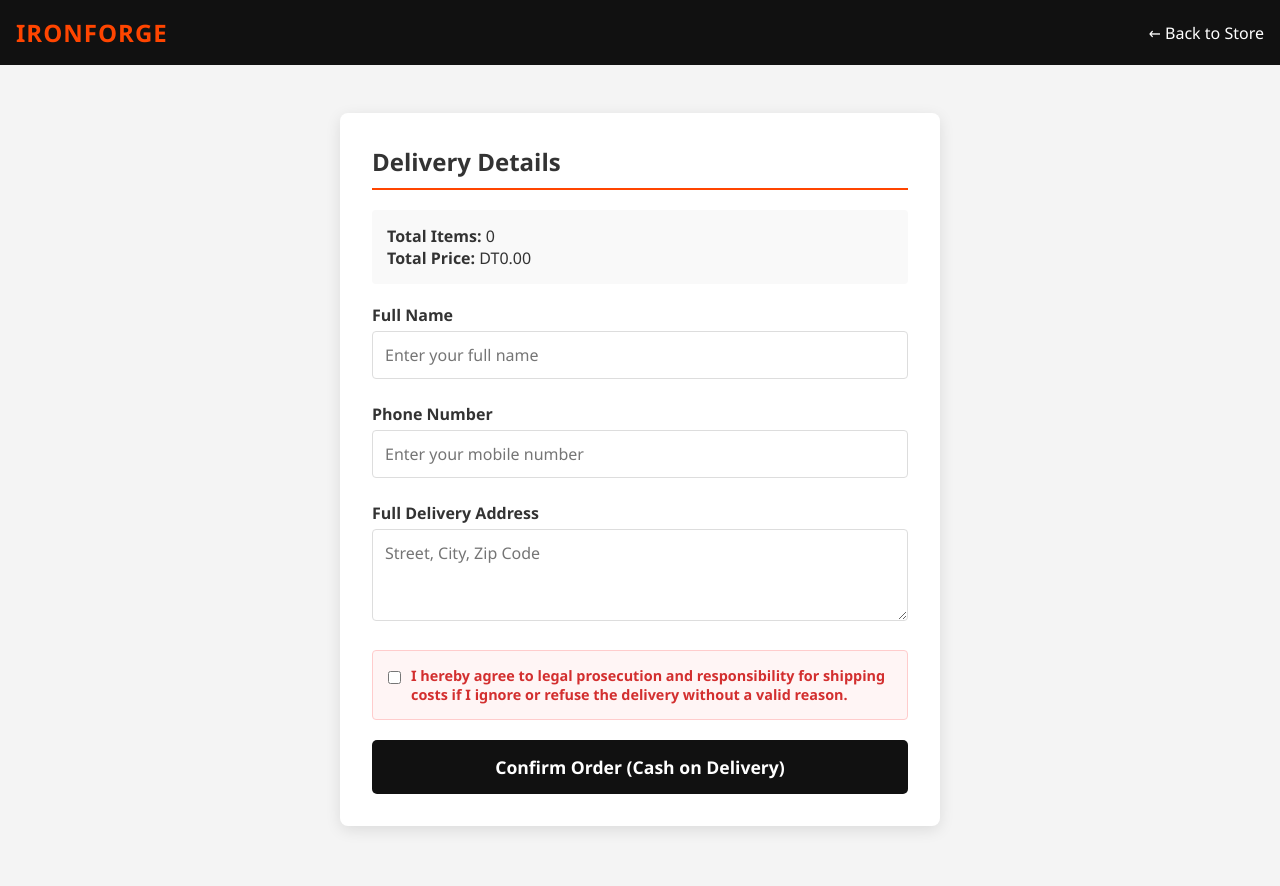
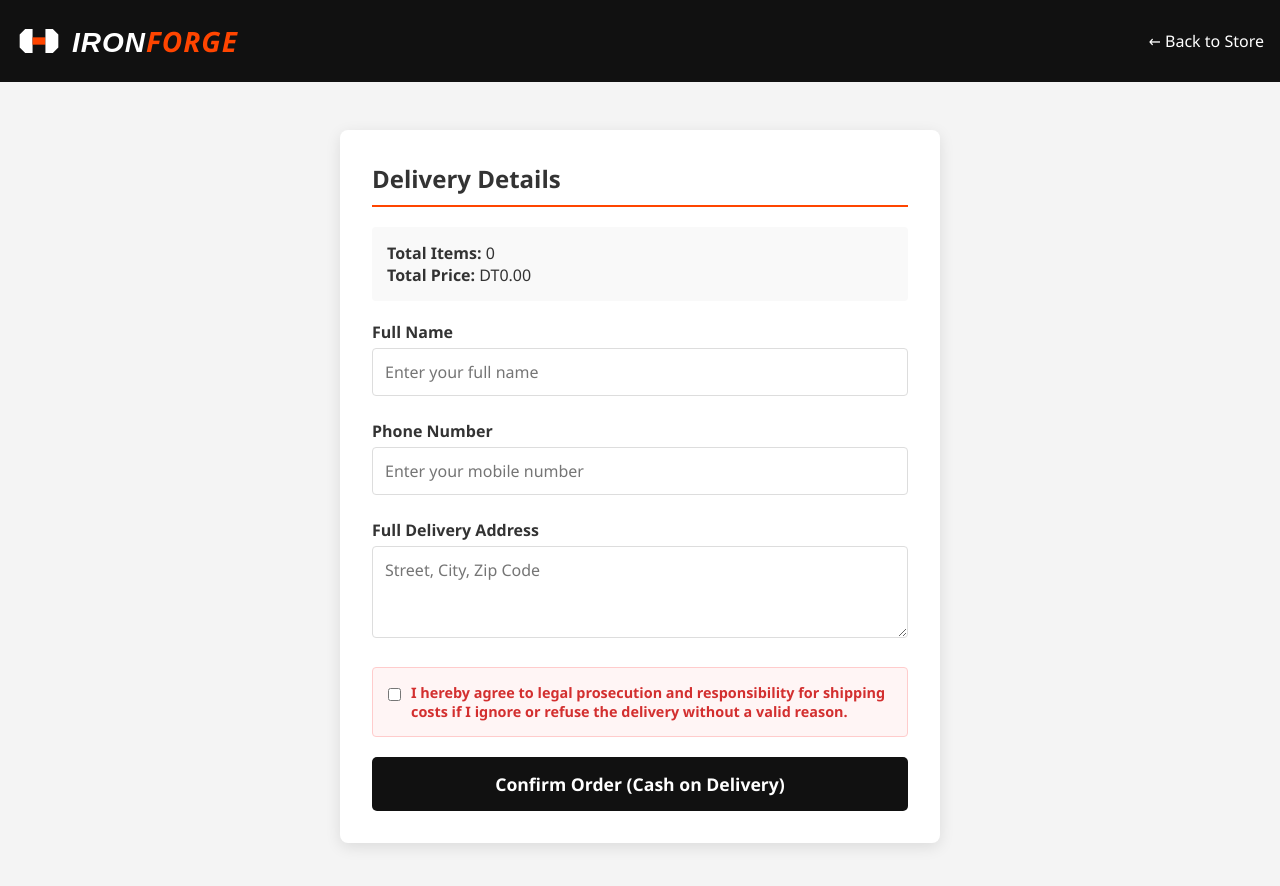
Before and after one commit to Mor-ado/ironforge-store, a plain HTML site: page checkout.html in a window 1280 px wide. Drawn offline with Linux system fonts and the light colour scheme.

Commit message:
Add files via upload

```diff
--- a/checkout.html
+++ b/checkout.html
@@ -21,7 +21,16 @@
 </head>
 <body>
     <nav class="navbar" style="background:#111; padding: 1rem; display: flex; justify-content: space-between;">
-        <div class="logo" style="color: #ff4500; font-weight: bold; font-size: 1.5rem;">IronForge</div>
+                <a href="index.html" class="logo" style="text-decoration: none; display: flex; align-items: center; gap: 10px;">
+    <svg width="46" height="50" viewBox="0 0 50 50" xmlns="http://www.w3.org/2000/svg">
+        <path d="M 4 18 L 10 12 L 18 12 L 18 38 L 10 38 L 4 32 Z" fill="#ffffff" />
+        <path d="M 18 21 L 32 21 L 32 29 L 18 29 Z" fill="#ff4500" />
+        <path d="M 32 12 L 40 12 L 46 18 L 46 32 L 40 38 L 32 38 Z" fill="#ffffff" />
+    </svg>
+    <div style="font-family: 'Poppins', sans-serif; font-size: 28px; font-weight: 800; font-style: italic; color: #ffffff; letter-spacing: 1px;">
+        IRON<span style="color: #ff4500;">FORGE</span>
+    </div>
+</a>
         <a href="index.html" style="color:white; text-decoration:none;">&larr; Back to Store</a>
     </nav>
 
```
